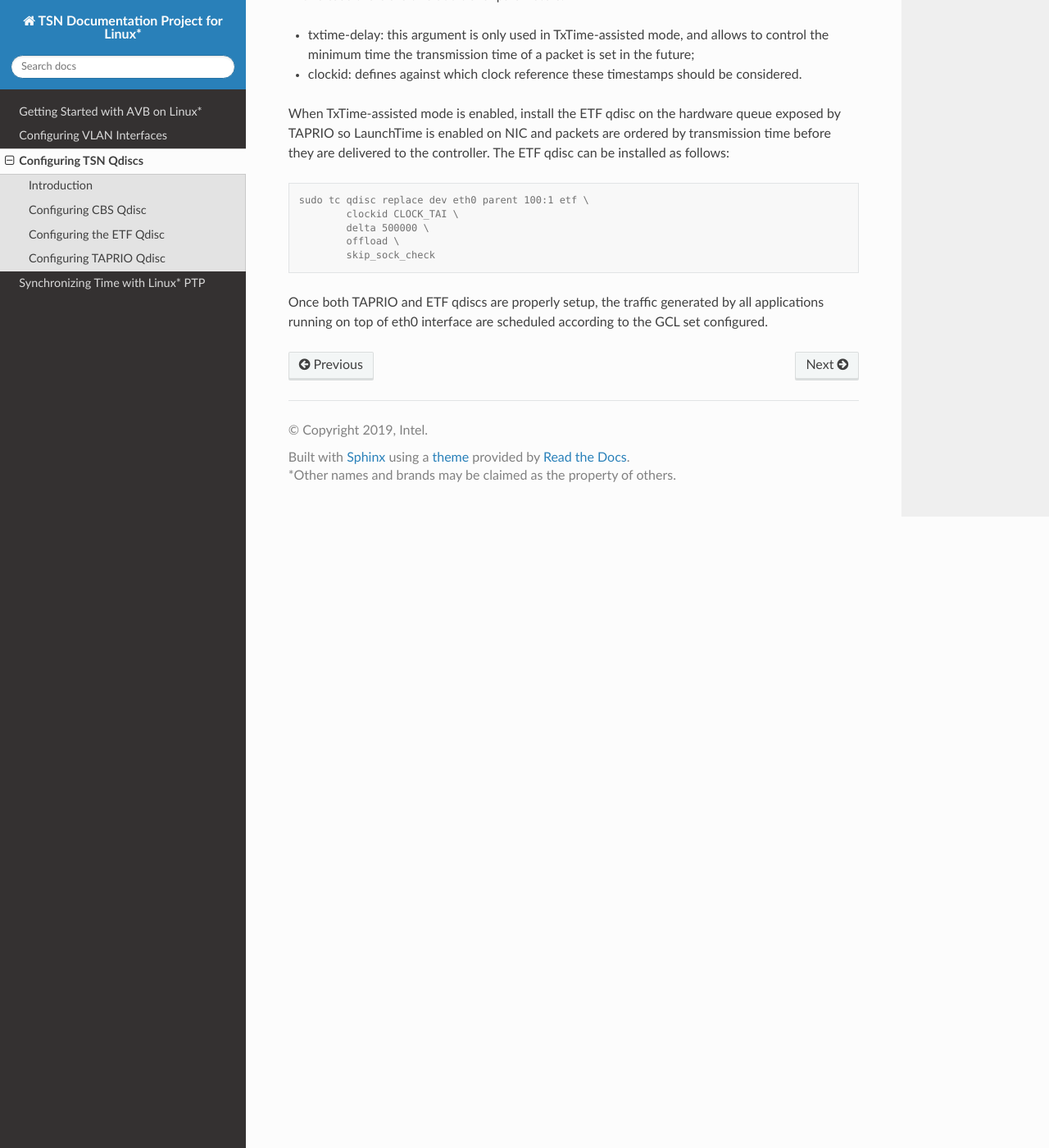
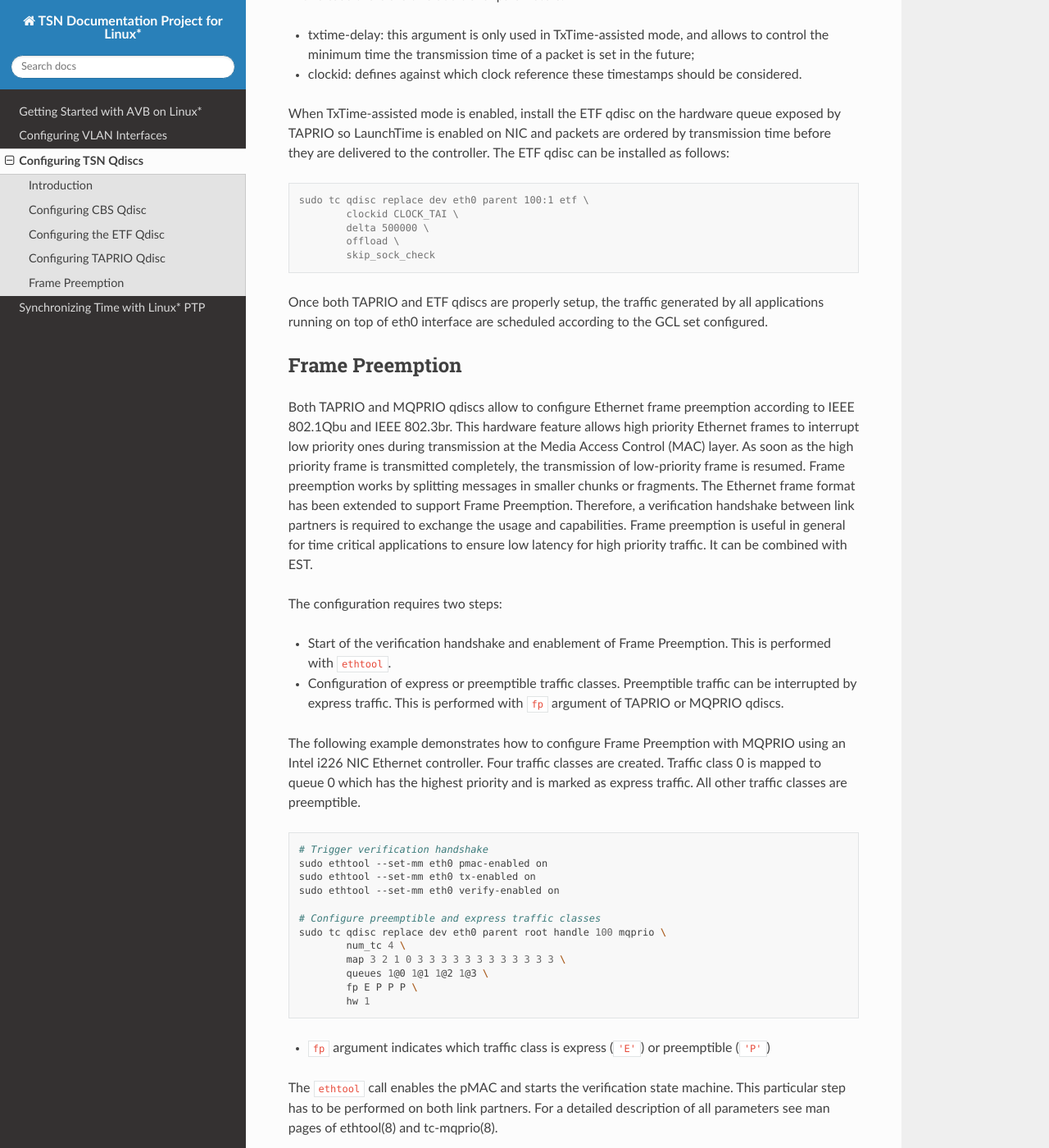
Before and after one commit to Avnu/tsn-doc, a Sphinx documentation site: the page built from source/qdiscs.rst, in a window 1280 px wide and 1400 px high, scrolled down 6481 px. Shown: the whole window at 82% size. Built offline with Sphinx 7.4.7 and the Read the Docs theme 3.1.0, drawn with Linux system fonts in a browser that asks for light colours; some of the changed text lies outside the part shown.

Commit message:
qdiscs: Document Frame Preemption
Document Frame Preemption in combination with TAPRIO and MQPRIO.

Signed-off-by: Kurt Kanzenbach <kurt@linutronix.de>

```diff
--- a/source/qdiscs.rst
+++ b/source/qdiscs.rst
@@ -369,3 +369,109 @@ can be installed as follows:
 Once both TAPRIO and ETF qdiscs are properly setup, the traffic generated by
 all applications running on top of eth0 interface are scheduled according to
 the GCL set configured.
+
+Frame Preemption
+----------------
+
+Both TAPRIO and MQPRIO qdiscs allow to configure Ethernet frame preemption
+according to IEEE 802.1Qbu and IEEE 802.3br. This hardware feature allows high
+priority Ethernet frames to interrupt low priority ones during transmission at
+the Media Access Control (MAC) layer. As soon as the high priority frame is
+transmitted completely, the transmission of low-priority frame is resumed. Frame
+preemption works by splitting messages in smaller chunks or fragments. The
+Ethernet frame format has been extended to support Frame Preemption. Therefore,
+a verification handshake between link partners is required to exchange the usage
+and capabilities. Frame preemption is useful in general for time critical
+applications to ensure low latency for high priority traffic. It can be combined
+with EST.
+
+The configuration requires two steps:
+
+* Start of the verification handshake and enablement of Frame Preemption. This
+  is performed with ``ethtool``.
+
+* Configuration of express or preemptible traffic classes. Preemptible traffic
+  can be interrupted by express traffic. This is performed with ``fp`` argument
+  of TAPRIO or MQPRIO qdiscs.
+
+The following example demonstrates how to configure Frame Preemption with MQPRIO
+using an Intel i226 NIC Ethernet controller. Four traffic classes are
+created. Traffic class 0 is mapped to queue 0 which has the highest priority and
+is marked as express traffic. All other traffic classes are preemptible.
+
+.. code:: bash
+
+        # Trigger verification handshake
+        sudo ethtool --set-mm eth0 pmac-enabled on
+        sudo ethtool --set-mm eth0 tx-enabled on
+        sudo ethtool --set-mm eth0 verify-enabled on
+
+        # Configure preemptible and express traffic classes
+        sudo tc qdisc replace dev eth0 parent root handle 100 mqprio \
+                num_tc 4 \
+                map 3 2 1 0 3 3 3 3 3 3 3 3 3 3 3 3 \
+                queues 1@0 1@1 1@2 1@3 \
+                fp E P P P \
+                hw 1
+
+* ``fp`` argument indicates which traffic class is express (``'E'``) or
+  preemptible (``'P'``)
+
+The ``ethtool`` call enables the pMAC and starts the verification state machine.
+This particular step has to be performed on both link partners. For a detailed
+description of all parameters see man pages of ethtool(8) and tc-mqprio(8).
+
+The current state of the MAC merge layer and statistics can be queried with:
+
+.. code:: console
+
+        # Query statistics on transmitter side
+        sudo ethtool --include-statistics --show-mm eth0
+        MAC Merge layer state for eth0:
+        pMAC enabled: on
+        TX enabled: on
+        TX active: on
+        TX minimum fragment size: 64
+        RX minimum fragment size: 60
+        Verify enabled: on
+        Verify time: 128
+        Max verify time: 128
+        Verification status: SUCCEEDED
+        Statistics:
+          MACMergeFrameAssErrorCount: 0
+          MACMergeFrameSmdErrorCount: 0
+          MACMergeFrameAssOkCount: 0
+          MACMergeFragCountRx: 0
+          MACMergeFragCountTx: 29500
+
+        # Query statistics on receiver side
+        sudo ethtool --include-statistics --show-mm eth0
+        MAC Merge layer state for eth0:
+        pMAC enabled: on
+        TX enabled: on
+        TX active: on
+        TX minimum fragment size: 64
+        RX minimum fragment size: 60
+        Verify enabled: on
+        Verify time: 128
+        Max verify time: 128
+        Verification status: SUCCEEDED
+        Statistics:
+          MACMergeFrameAssErrorCount: 0
+          MACMergeFrameSmdErrorCount: 0
+          MACMergeFrameAssOkCount: 86400
+          MACMergeFragCountRx: 96318
+          MACMergeFragCountTx: 0
+
+In this example there are two boards with Intel i226 NIC Ethernet controller
+connected back to back. The configuration is performed as shown above. One board
+is transmitting express traffic while preemptible best effort traffic is running
+in parallel. The statistics on the Tx side show that the Tx fragment count is
+incremented. Similar on the Rx side, where the Rx fragment counter is
+increased. Furthermore, no errors are observed.
+
+In the previous example Frame Preemption was activated by calling ``ethtool``
+manually. However, in a TSN network the capability of frame preemption on a link
+is signaled via the Link Layer Discovery Protocol (LLDP). There is an open
+source implementation of `LLDP <https://www.github.com/intel/openlldp>`_ which
+does support Frame Preemption on Linux.
```
